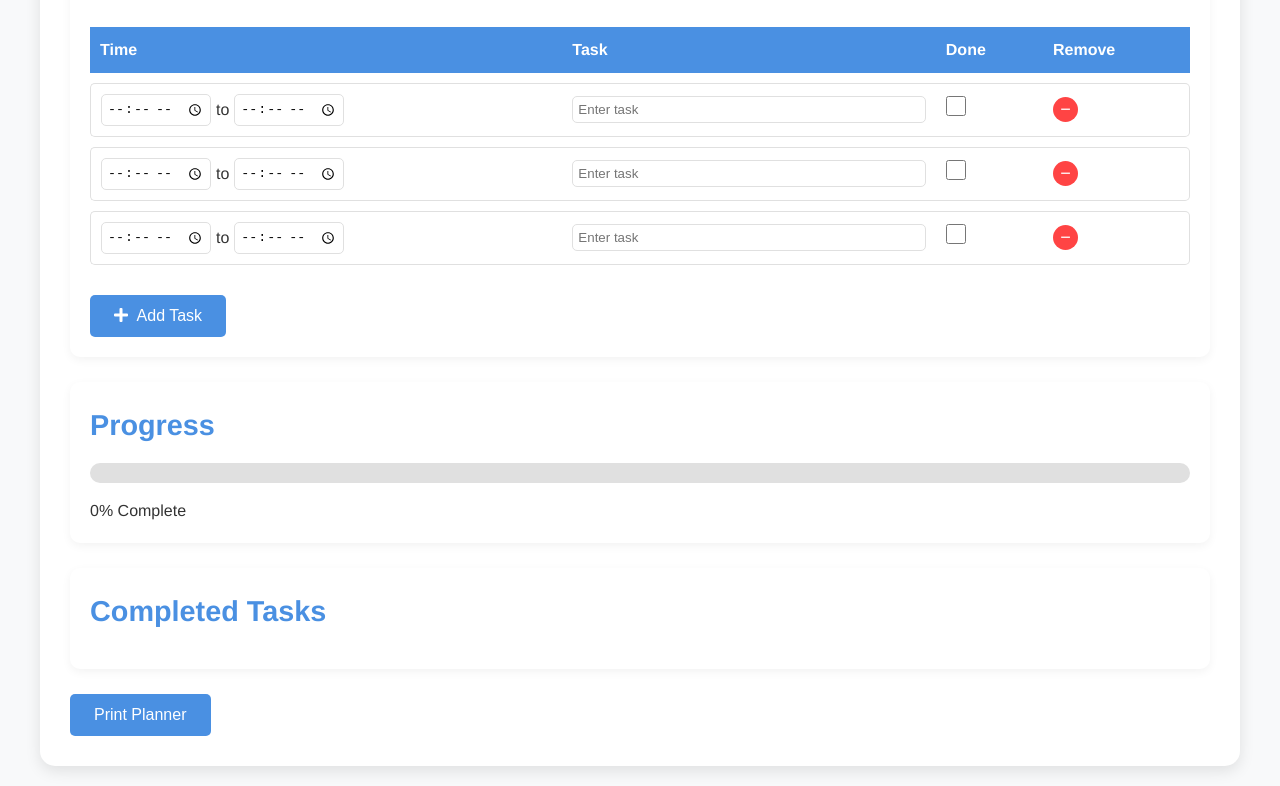
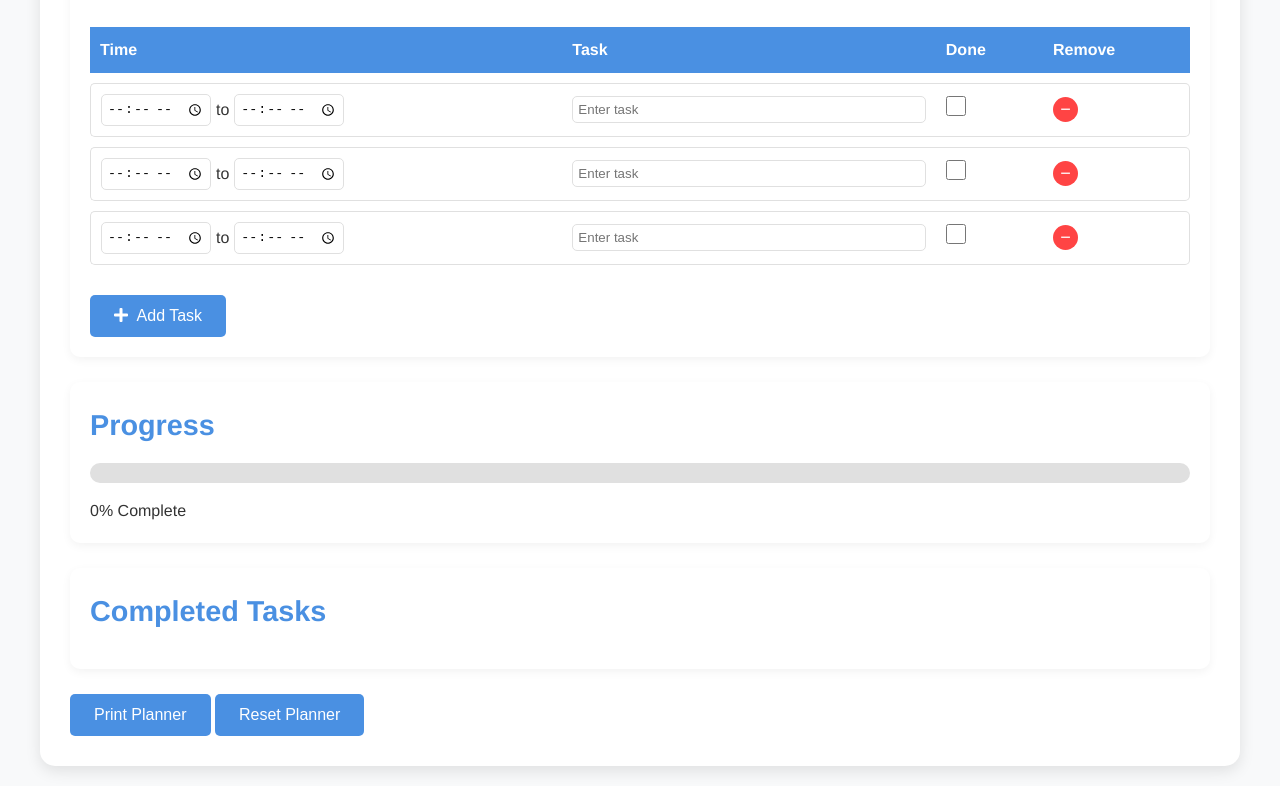
Before and after one commit to dgilipro/dgiliprotimebox01, a plain HTML site: page index.html in a window 1280 px wide. Shown: the part 745-1531 px from the top of the page. Drawn offline with Linux system fonts and the light colour scheme.

Commit message:
Update index.html

```diff
--- a/index.html
+++ b/index.html
@@ -63,6 +63,7 @@
         </main>
 
         <button id="print-button" class="btn">Print Planner</button>
+      <button id="reset-button" class="btn">Reset Planner</button>
 
     </div>
     <script src="script.js"></script>
```
